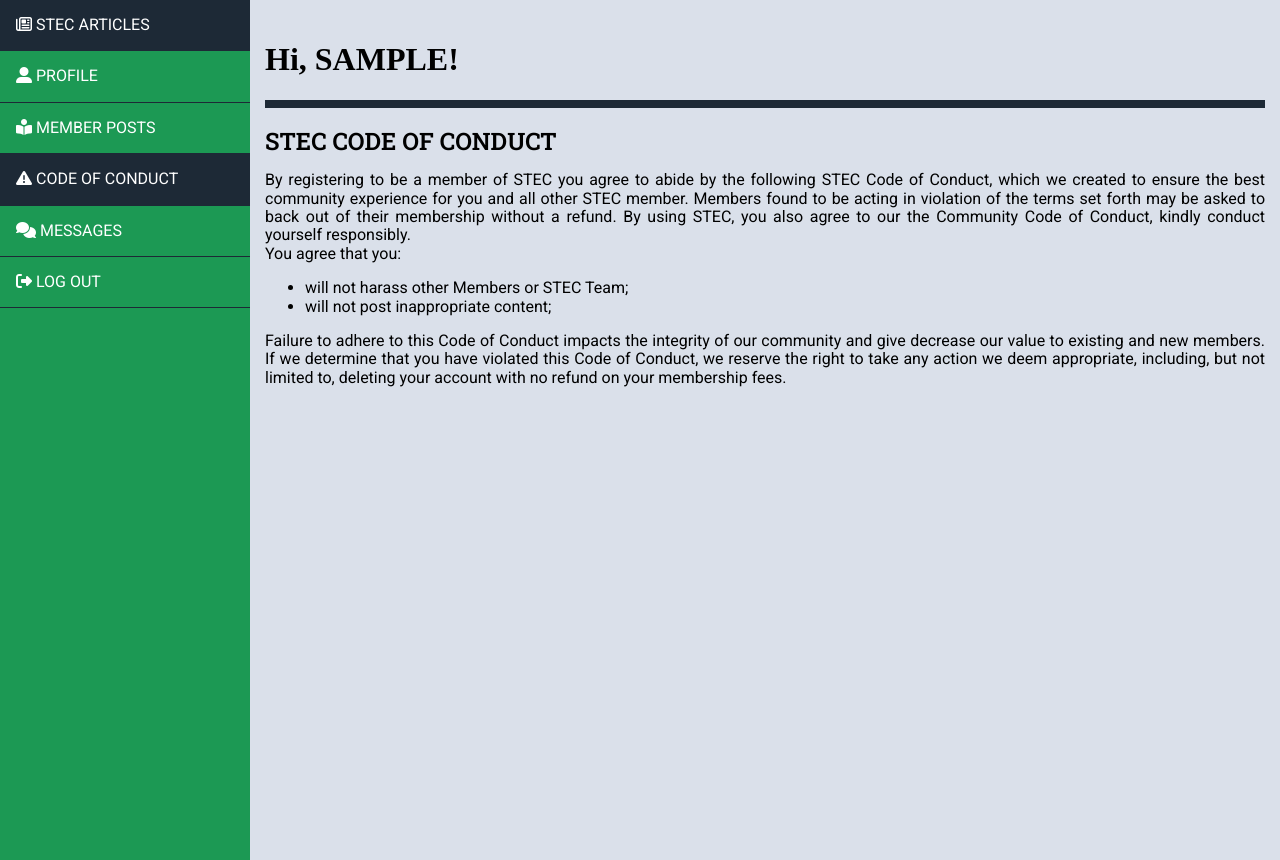
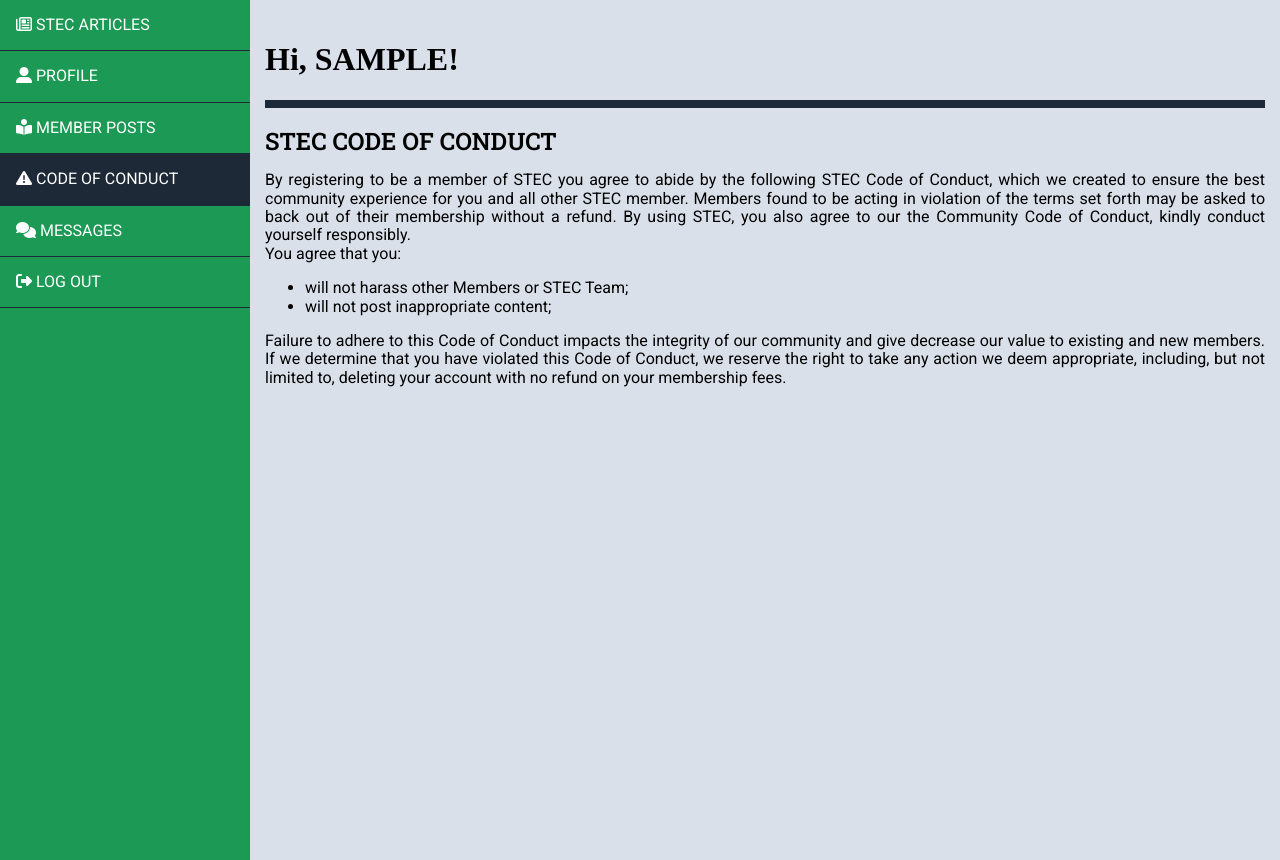
Before and after one commit to bopopescu/stec, a Flask app: page /codeofconduct in a window 1280 px wide. Shown: the part 80-940 px from the top of the page. Run offline with Flask 2, Linux system fonts and the light colour scheme; the visitor is signed in with stand-in values (Sample User, id 1); data comes from the database, SQL or seed files in the repository; some libraries are stand-ins or nearby versions; some web fonts are replaced.

Commit message:
update commit

```diff
--- a/app/templates/layout.html
+++ b/app/templates/layout.html
@@ -53,20 +53,19 @@
 
     <!-- aside section -->
     <aside>
+      <ul>
+        <li><a href="{{ url_for('dashboard') }}"><i class="far fa-newspaper"></i> STEC Articles</a></li>
+        <li><a href="{{ url_for('profile', Username=current_user.Username) }}"><i class="fas fa-user-alt"></i> Profile</a></li>
+        <li><a href="{{ url_for('members_post') }}"><i class="fas fa-book-reader"></i> Member Posts</a></li>
+        <li><a href="{{ url_for('codeofconduct') }}"><i class="fas fa-exclamation-triangle"></i> Code of Conduct</a></li>
 
-      <ul>
-        <li><a id="links" class="active" href="{{ url_for('dashboard') }}"><i class="far fa-newspaper"></i> STEC Articles</a></li>
-        <li><a id="links" href="{{ url_for('profile', Username=current_user.Username) }}"><i class="fas fa-user-alt"></i> Profile</a></li>
-        <li><a id="links" href="{{ url_for('members_post') }}"><i class="fas fa-book-reader"></i> Member Posts</a></li>
-        <li><a id="links" href="{{ url_for('codeofconduct') }}"><i class="fas fa-exclamation-triangle"></i> Code of Conduct</a></li>
-
-        <li><a id="links" href="{{ url_for('view_messages') }}"><i class="fas fa-comments"></i> Messages
+        <li><a href="{{ url_for('view_messages') }}"><i class="fas fa-comments"></i> Messages
             {% set new_messages = current_user.new_messages() %}
             <span id="message_count" class="badge" style="visibility:{% if new_messages %}visible{% else %}hidden{% endif %};">
               {{ new_messages }}</span>
           </a></li>
 
-        <li><a id="links" href="{{ url_for('logout') }}"><i class="fas fa-sign-out-alt"></i> Log out</a></li>
+        <li><a href="{{ url_for('logout') }}"><i class="fas fa-sign-out-alt"></i> Log out</a></li>
       </ul>
     </aside>
 
@@ -116,7 +115,8 @@
     $(function() {
       var since = 0;
       setInterval(function() {
-              $.ajax('{{ url_for('notifications') }}?since=' + since).done(
+        $.ajax('{{ url_for('
+          notifications ') }}?since=' + since).done(
           function(notices) {
             for (var i = 0; i < notices.length; i++) {
               if (notices[i].Name == 'unread_message')
@@ -126,9 +126,9 @@
           }
         );
       }, 10000);
-      });
-      {% endif %}
+    }); {% endif %}
   </script>
+
   {% endblock %}
 
 </body>
```
Lines whose indentation alone changed are shown as unchanged.
